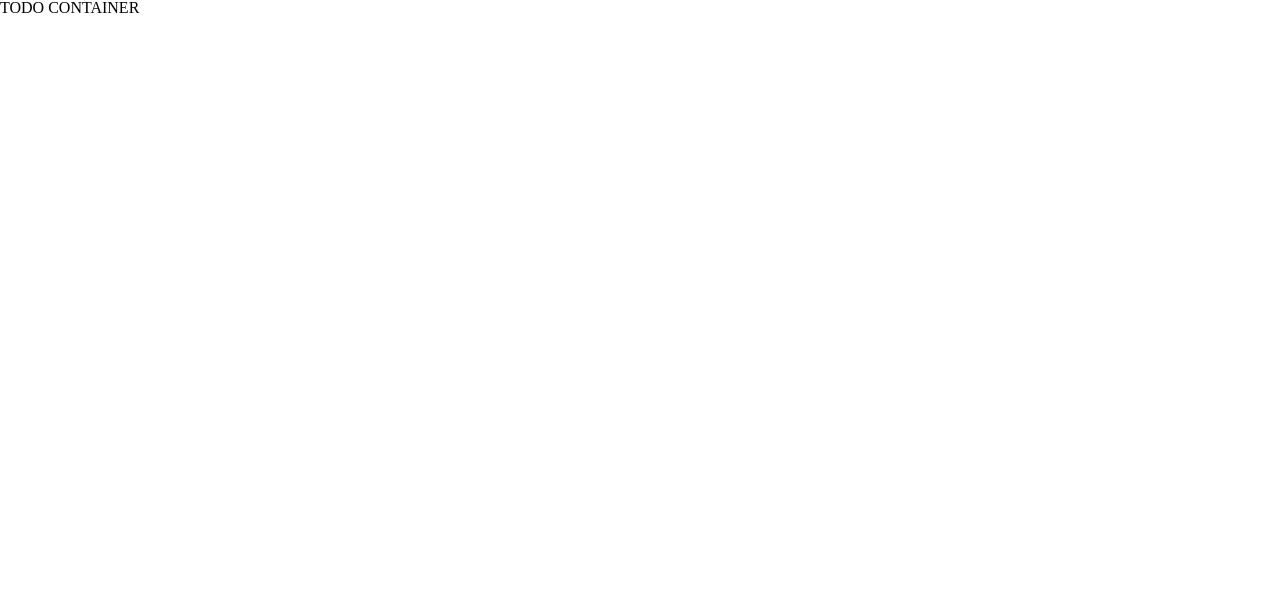
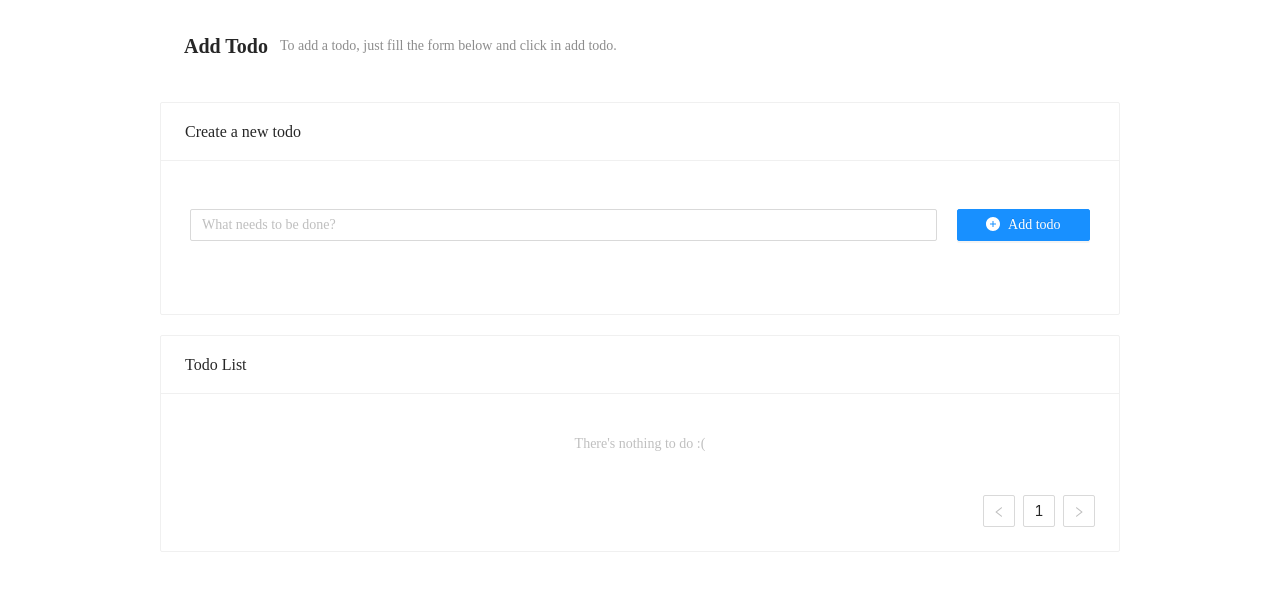
Before and after one commit to dev-yoonjung/to-do-list-frontend, a React (Create React App) app: page /#/ in a window 1280 px wide. Shown: the top 590 px of the page. Built offline with nearby package versions, Linux system fonts and the light colour scheme.

Commit message:
feat: Publish to do list

```diff
--- a/package.json
+++ b/package.json
@@ -10,10 +10,14 @@
     "@types/node": "^16.7.13",
     "@types/react": "^18.0.0",
     "@types/react-dom": "^18.0.0",
+    "@types/react-redux": "^7.1.24",
+    "antd": "^4.23.3",
     "react": "^18.2.0",
     "react-dom": "^18.2.0",
+    "react-redux": "^8.0.4",
     "react-router-dom": "^6.4.1",
     "react-scripts": "5.0.1",
+    "redux": "^4.2.0",
     "styled-components": "^5.3.6",
     "styled-reset": "^4.4.2",
     "typescript": "^4.4.2",
--- /dev/null
+++ b/src/components/AddTodoForm.tsx
@@ -0,0 +1,31 @@
+import { Form, Row, Col, Button, Input } from "antd";
+import { PlusCircleFilled } from "@ant-design/icons";
+
+import FormStyle from "styles/FormStyle";
+
+function AddTodoForm() {
+  const [form] = Form.useForm();
+
+  return (
+    <FormStyle form={form} layout="horizontal" className="todo-form">
+      <Row gutter={20}>
+        <Col xs={24} sm={24} md={17} lg={19} xl={20}>
+          <Form.Item
+            name={"name"}
+            rules={[{ required: true, message: "This field is required." }]}
+          >
+            <Input placeholder="What needs to be done?" autoComplete="off" />
+          </Form.Item>
+        </Col>
+        <Col xs={24} sm={24} md={7} lg={5} xl={4}>
+          <Button type="primary" htmlType="submit" block>
+            <PlusCircleFilled />
+            Add todo
+          </Button>
+        </Col>
+      </Row>
+    </FormStyle>
+  );
+}
+
+export default AddTodoForm;
--- /dev/null
+++ b/src/components/TodoItem.tsx
@@ -0,0 +1,29 @@
+import { Tooltip, Tag, Button, Popconfirm, Switch } from "antd";
+import { CloseOutlined, CheckOutlined } from "@ant-design/icons";
+
+import ItemStyle from "styles/ItemStyle";
+
+function TodoItem() {
+  return (
+    <ItemStyle
+      actions={[
+        <Tooltip>
+          <Switch
+            checkedChildren={<CheckOutlined />}
+            unCheckedChildren={<CloseOutlined />}
+          />
+        </Tooltip>,
+        <Popconfirm title="Are you sure you want to delete?">
+          <Button className="remove-todo-button" type="primary" danger>
+            X
+          </Button>
+        </Popconfirm>,
+      ]}
+      className="list-item"
+    >
+      <div className="todo-item"></div>
+    </ItemStyle>
+  );
+}
+
+export default TodoItem;
--- /dev/null
+++ b/src/components/TodoList.tsx
@@ -0,0 +1,19 @@
+import { List } from "antd";
+import TodoItem from "components/TodoItem";
+
+function TodoList() {
+  return (
+    <List
+      locale={{
+        emptyText: "There's nothing to do :(",
+      }}
+      renderItem={() => <TodoItem />}
+      pagination={{
+        position: "bottom",
+        pageSize: 10,
+      }}
+    />
+  );
+}
+
+export default TodoList;
--- a/src/containers/todo/index.tsx
+++ b/src/containers/todo/index.tsx
@@ -1,5 +1,53 @@
+import { Col, Card, PageHeader } from "antd";
+import AddTodoForm from "components/AddTodoForm";
+import TodoList from "components/TodoList";
+
+import TodoStyle from "styles/TodoStyle";
+
 function TodoContainer() {
-  return <>TODO CONTAINER</>;
+  return (
+    <TodoStyle
+      justify="center"
+      align="middle"
+      gutter={[0, 20]}
+      className="todos-container"
+    >
+      <Col
+        xs={{ span: 23 }}
+        sm={{ span: 23 }}
+        md={{ span: 21 }}
+        lg={{ span: 20 }}
+        xl={{ span: 18 }}
+      >
+        <PageHeader
+          title="Add Todo"
+          subTitle="To add a todo, just fill the form below and click in add todo."
+        />
+      </Col>
+      <Col
+        xs={{ span: 23 }}
+        sm={{ span: 23 }}
+        md={{ span: 21 }}
+        lg={{ span: 20 }}
+        xl={{ span: 18 }}
+      >
+        <Card title="Create a new todo">
+          <AddTodoForm />
+        </Card>
+      </Col>
+      <Col
+        xs={{ span: 23 }}
+        sm={{ span: 23 }}
+        md={{ span: 21 }}
+        lg={{ span: 20 }}
+        xl={{ span: 18 }}
+      >
+        <Card title="Todo List">
+          <TodoList />
+        </Card>
+      </Col>
+    </TodoStyle>
+  );
 }
 
 export default TodoContainer;
--- a/src/index.tsx
+++ b/src/index.tsx
@@ -1,15 +1,15 @@
-import { render } from "react-dom";
-
+import ReactDOM from "react-dom/client";
 import App from "containers/app";
 
+import "antd/dist/antd.min.css";
 import GlobalStyle from "styles/GlobalStyle";
 
-const targetHTMLElement = document.getElementById("root");
-
-render(
+const root = ReactDOM.createRoot(
+  document.getElementById("root") as HTMLElement
+);
+root.render(
   <>
     <GlobalStyle />
     <App />
-  </>,
-  targetHTMLElement
+  </>
 );
--- /dev/null
+++ b/src/styles/FormStyle.ts
@@ -0,0 +1,14 @@
+import { Form } from "antd";
+
+import styled from "styled-components";
+
+const FormStyle = styled(Form)`
+  margin-top: 20px;
+  margin-bottom: 20px;
+  padding: 5px;
+  .icon {
+    color: "rgba(0,0,0,.25)";
+  }
+`;
+
+export default FormStyle;
--- /dev/null
+++ b/src/styles/ItemStyle.ts
@@ -0,0 +1,40 @@
+import { List } from "antd";
+
+import styled from "styled-components";
+
+const ItemStyle = styled(List.Item)`
+  .list-item {
+    display: flex;
+    justify-content: space-between;
+
+    .todo-item {
+      display: flex;
+      align-items: center;
+
+      .todo-tag {
+        margin: 10px;
+        white-space: normal !important;
+        max-width: 115px;
+        word-break: break-all;
+      }
+    }
+
+    @media ~'only screen and (min-width: 768px) and (max-width: 992px - 1) ' {
+      .todo-item {
+        .todo-tag {
+          max-width: 500px;
+        }
+      }
+    }
+
+    @media ~'only screen and (min-width: 992px) ' {
+      .todo-item {
+        .todo-tag {
+          max-width: 100%;
+        }
+      }
+    }
+  }
+`;
+
+export default ItemStyle;
--- /dev/null
+++ b/src/styles/TodoStyle.ts
@@ -0,0 +1,10 @@
+import { Row } from "antd";
+
+import styled from "styled-components";
+
+const TodoStyle = styled(Row)`
+  margin-top: 10px !important;
+  margin-bottom: 10px !important;
+`;
+
+export default TodoStyle;
```
Also changed, not shown: 1 other file (tests, documents, lock files or other folders).
